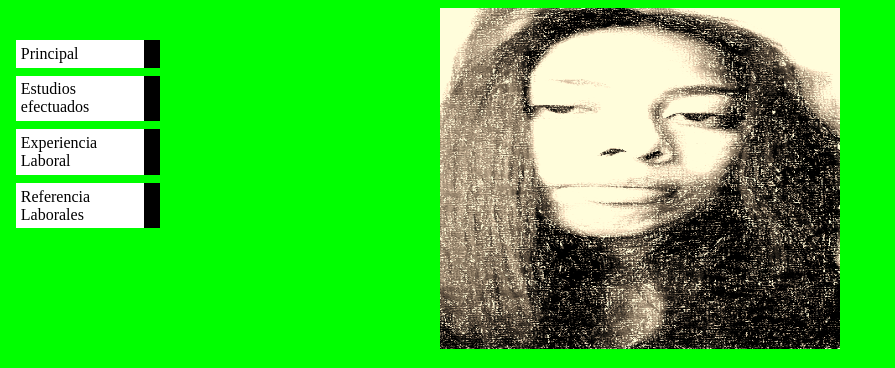
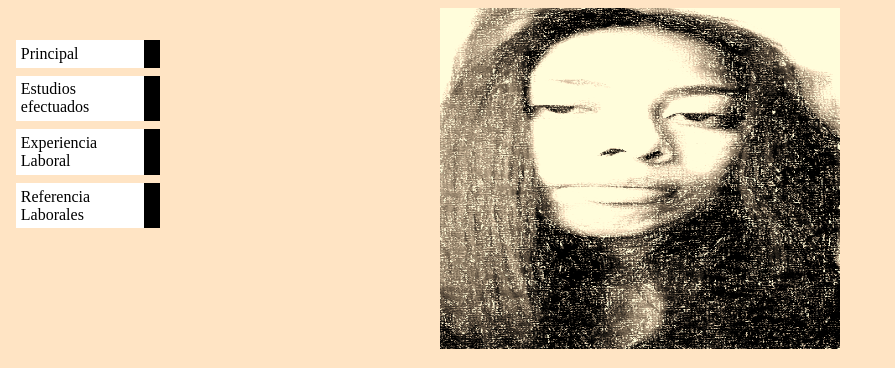
Before and after one commit to Noemitzul30/proyexamen, a plain HTML site: page index.html in a window 1280 px wide. Shown: the top 368 px of the page, without its empty margins (0-895 px from the left). Drawn offline with Linux system fonts and the light colour scheme.

Commit message:
ya tengo mi modelo de hoja de vida cv

```diff
--- a/proyecto/css/style.css
+++ b/proyecto/css/style.css
@@ -1,7 +1,7 @@
 
 body {
 	color:#000080;
-	background-color: #00ff00;
+	background-color: #ffe4c4;
      }
 
 
```
